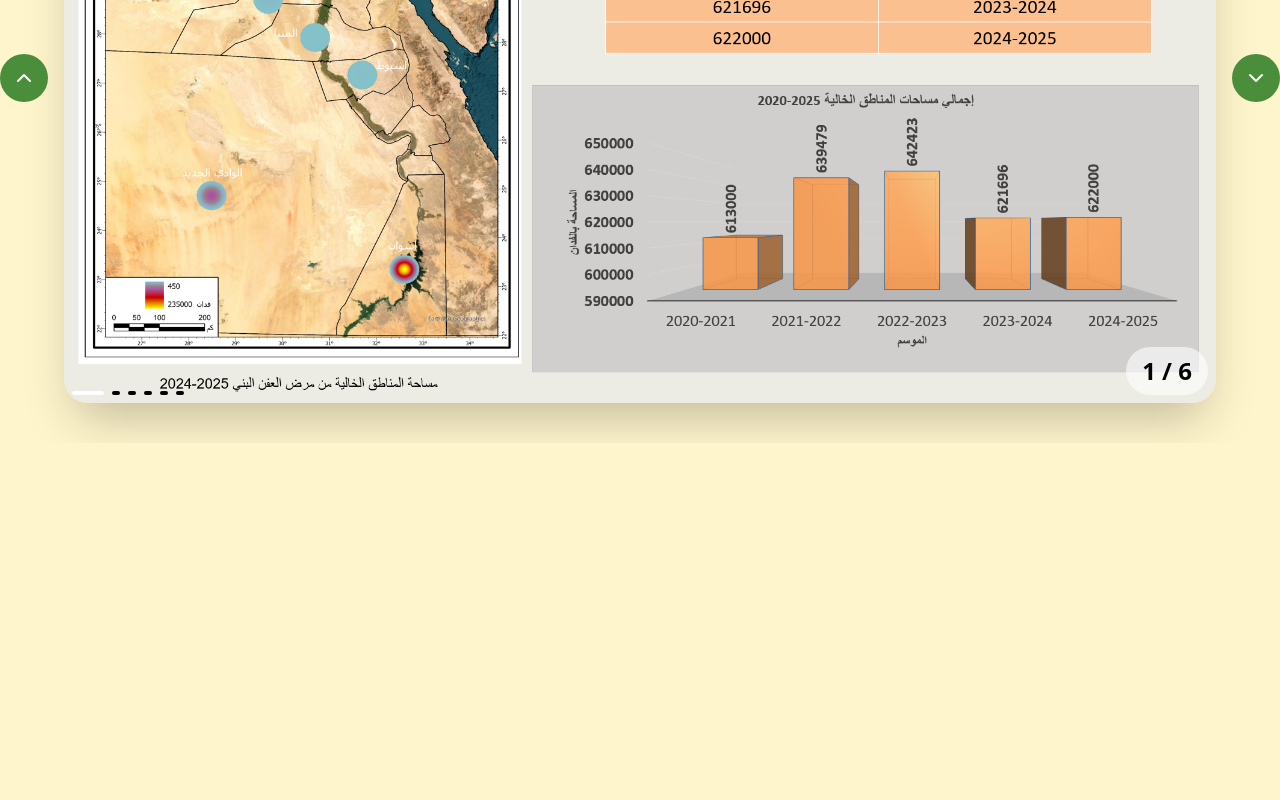
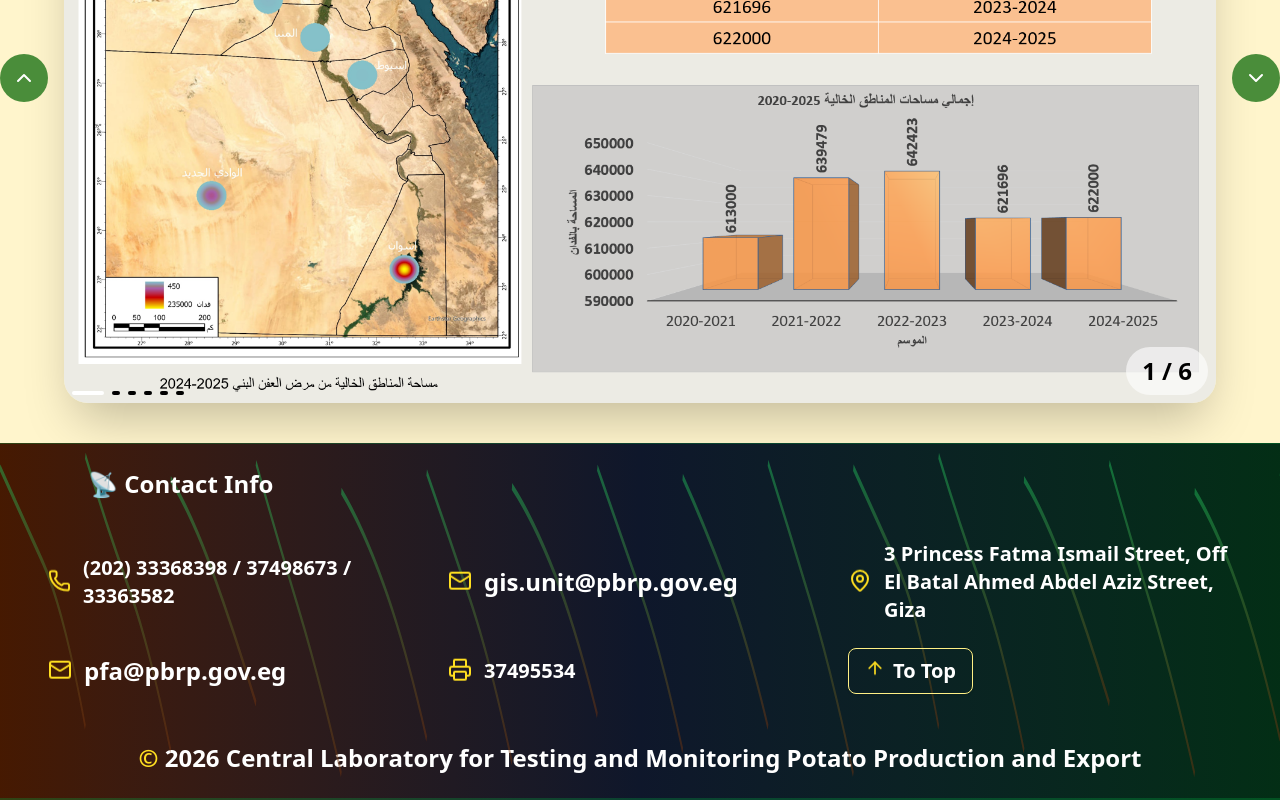
Before and after one commit to adhamsherif76262/Central_Laboratory_For_Testing_Monitoring_Potato_Production_Export, a Next.js app: page /en/about_Us in a window 1280 px wide. Shown: the part 618-1418 px from the top of the page. Before the commit the page ends 1061 px from the top, so only its background shows below. Built offline with nearby package versions, Linux system fonts and the light colour scheme.

Commit message:
Implemented The Footer Component 100%

```diff
--- a/app/[lang]/layout.tsx
+++ b/app/[lang]/layout.tsx
@@ -3,6 +3,7 @@ import type { Metadata } from "next";
 import { Geist, Geist_Mono } from "next/font/google";
 import "./globals.css";
 import DesktopNavbar from "../../components/navbar/DesktopNavbar";
+import Footer from "../../components/footer/footer";
 import { Amiri } from 'next/font/google';
 import { clsx } from "clsx";
 
@@ -52,7 +53,7 @@ export default async function RootLayout({
       )}>
         <DesktopNavbar />
         {children}
-
+        <Footer rtl={dir === 'rtl' ? true : false}/>
         {/* <script src="../../node_modules/preline/dist/preline.js"></script> */}
       </body>
     </html>
--- /dev/null
+++ b/components/footer/footer.tsx
@@ -0,0 +1,140 @@
+// components/FuturisticFooter.tsx
+'use client';
+import {
+  Phone, Printer, Mail, MapPin, ArrowUp,
+} from 'lucide-react';
+// import { usePathname } from 'next/navigation';
+import MorphingTypography from '../MorphingTypography'
+import clsx from 'clsx';
+
+type Props = {
+  rtl?: boolean;
+};
+
+  function Handle_To_Top_Click(){
+     window.scrollTo({ top: 0, behavior: 'smooth' })
+  }
+
+export default function Footer( {rtl} : Props) {
+    // const pathname = usePathname();
+    // const currentLang = pathname?.split('/')[1] === 'ar' ? 'ar' : 'en';
+    // const departments = currentLang === 'ar' ? departmentsAr : departmentsEn;
+    const currentLang =   rtl ? 'ar' : 'en';
+
+    return (
+    <footer
+      dir={currentLang === 'ar' ? 'rtl' : 'ltr'}
+      className={clsx(
+        "font-black mt-0 xxxs:text-center w-full px-4 sm:px-6 lg:px-12 py-6 relative bg-linear-to-r from-amber-950 via-slate-900 to-green-950 border-b-2 border-green-600/30 overflow-hidden p-0 text-white border-t",
+        currentLang === 'ar' ? "md:text-right" : "md:text-left"
+      )}
+    >
+              <svg className={`absolute inset-0 w-full h-full opacity-90 animate-marquee-scroll-seamless not-md:hidden`} viewBox="0 0 3000 150" preserveAspectRatio="none">
+        <defs>
+          <linearGradient id="rootGradient" x1="0%" y1="0%" x2="100%" y2="100%">
+            <stop offset="0%" stopColor="rgba(34, 197, 94, 0.5)" />
+            <stop offset="100%" stopColor="rgba(120, 53, 15, 0.5)" />
+          </linearGradient>
+        </defs>
+        <g>
+          <path d="M 0,10 Q 50,30 100,50 T 200,120" stroke="url(#rootGradient)" strokeWidth="3" fill="none" />
+          <path d="M 200,5 Q 250,35 300,60 T 400,130" stroke="url(#rootGradient)" strokeWidth="3" fill="none" />
+          <path d="M 400,15 Q 450,30 500,55 T 600,110" stroke="url(#rootGradient)" strokeWidth="3" fill="none" />
+          <path d="M 600,8 Q 650,40 700,70 T 800,140" stroke="url(#rootGradient)" strokeWidth="3" fill="none" />
+          <path d="M 800,20 Q 850,35 900,60 T 1000,125" stroke="url(#rootGradient)" strokeWidth="3" fill="none" />
+          <path d="M 1000,12 Q 1050,38 1100,65 T 1200,135" stroke="url(#rootGradient)" strokeWidth="3" fill="none" />
+          <path d="M 1200,18 Q 1250,32 1300,55 T 1400,115" stroke="url(#rootGradient)" strokeWidth="3" fill="none" />
+          <path d="M 1400,10 Q 1450,36 1500,62 T 1600,130" stroke="url(#rootGradient)" strokeWidth="3" fill="none" />
+          <path d="M 1600,14 Q 1650,34 1700,58 T 1800,120" stroke="url(#rootGradient)" strokeWidth="3" fill="none" />
+          <path d="M 1800,8 Q 1850,37 1900,67 T 2000,140" stroke="url(#rootGradient)" strokeWidth="3" fill="none" />
+        </g>
+\        <g>
+          <path d="M 2000,10 Q 2050,30 2100,50 T 2200,120" stroke="url(#rootGradient)" strokeWidth="3" fill="none" />
+          <path d="M 2200,5 Q 2250,35 2300,60 T 2400,130" stroke="url(#rootGradient)" strokeWidth="3" fill="none" />
+          <path d="M 2400,15 Q 2450,30 2500,55 T 2600,110" stroke="url(#rootGradient)" strokeWidth="3" fill="none" />
+          <path d="M 2600,8 Q 2650,40 2700,70 T 2800,140" stroke="url(#rootGradient)" strokeWidth="3" fill="none" />
+          <path d="M 2800,20 Q 2850,35 2900,60 T 3000,125" stroke="url(#rootGradient)" strokeWidth="3" fill="none" />
+          <path d="M 3000,12 Q 3050,38 3100,65 T 3200,135" stroke="url(#rootGradient)" strokeWidth="3" fill="none" />
+          <path d="M 3200,18 Q 3250,32 3300,55 T 3400,115" stroke="url(#rootGradient)" strokeWidth="3" fill="none" />
+          <path d="M 3400,10 Q 3450,36 3500,62 T 3600,130" stroke="url(#rootGradient)" strokeWidth="3" fill="none" />
+          <path d="M 3600,14 Q 3650,34 3700,58 T 3800,120" stroke="url(#rootGradient)" strokeWidth="3" fill="none" />
+          <path d="M 3800,8 Q 3850,37 3900,67 T 4000,140" stroke="url(#rootGradient)" strokeWidth="3" fill="none" />
+        </g>
+      </svg>
+
+      <div className=" max-w-7xl mx-auto grid grid-cols-1 md:Grid-Columns relative gap-8 z-10">
+        {/* Contact Info */}
+        <div className=''>
+          <h3 className=" text-white xxxs:text-2xl md:T-Scale md:ml-10 xxxs:ml-0  mb-10">📡 {currentLang === 'ar' ? 'معلومات الاتصال' : 'Contact Info'}</h3>
+          <ul className="space-y-2 xxxs:text-xl xxxs:mx-auto xxxs:w-fit md:mx-0 grid grid-cols-1 md:grid-cols-2 xl:grid-cols-3 gap-4">
+            <li className="flex items-center xxxs:justify-center md:justify-start gap-3">
+              <Phone className="animate-bounce text-yellow-300 w-6 h-6 mt-1" />
+              <span>{currentLang === 'ar' ? "٣٣٣٦٣٥٨٢ / ٣٧٤٩٨٦٧٣ /  ٣٣٣٦٨٣٩٨(٢٠٢)" : "(202) 33368398 / 37498673 / 33363582"}</span>
+            </li>
+                        <li className="flex items-center xxxs:justify-center md:justify-start gap-3 xxxs:text-2xl">
+              <Mail className="animate-bounce text-yellow-300 w-6 h-6 mt-1" />
+                <a
+                  href="mailto:iu.fcri@yahoo.com?subject=Contact%20Request%20Concerning?body=Dear%20FCRI%20Team%3B"
+                  className="hover:underline text-white break-all"
+                >
+                  gis.unit@pbrp.gov.eg
+                </a>
+            </li>
+            <li className="flex items-center xxxs:justify-center md:justify-start gap-3">
+              <MapPin className="animate-bounce text-yellow-300 min-w-6 min-h-6 mt-1" />
+              <span className=''>
+                {currentLang === 'ar'
+                  ? '٣ شارع الاميرة فاطمة اسماعيل متفرع من شارع البطل احمد عبد العزيز - الجيزة'
+                  : '3 Princess Fatma Ismail Street, Off El Batal Ahmed Abdel Aziz Street, Giza'}
+              </span>
+            </li>
+            <li className="flex items-center xxxs:justify-center md:justify-start gap-3 xxxs:text-2xl">
+              <Mail className="animate-bounce text-yellow-300 w-6 h-6 mt-1" />
+                <a
+                  href="mailto:iu.fcri@yahoo.com?subject=Contact%20Request%20Concerning?body=Dear%20FCRI%20Team%3B"
+                  className="hover:underline text-white break-all"
+                >
+                  pfa@pbrp.gov.eg
+                </a>
+            </li>
+
+            <li className="flex items-center xxxs:justify-center md:justify-start  gap-3">
+              <Printer className="animate-bounce text-yellow-300 w-6 h-6 mt-1" />
+              <span>{currentLang === 'ar' ? "٣٧٤٩٥٥٣٤" : "37495534"}</span>
+            </li>
+            <div className="xxxs:hidden md:block text-xl mx-autos mxS-10 mSy-10">
+              <button
+              onClick={Handle_To_Top_Click}
+                className="flex items-center gap-2 text-white hover:cursor-pointer  hover:text-blue-950 mt-4 md:mt-0 border border-yellow-200 px-4 py-2 rounded-lg transition-all hover:bg-yellow-200 hover:shadow-yellow-200 shadow-sm"
+              >
+                <ArrowUp className="w-5 h-5 animate-bounce text-yellow-300" />
+                {currentLang === 'ar' ? 'إلى الأعلى' : 'To Top'}
+              </button>
+              {/* <div className='xxxs:mt-10'>
+                <MorphingTypography />
+              </div> */}
+            </div>
+        {/* To Top */}
+        <div className="md:hidden flex flex-col justify-between xxxs:items-center md:items-start text-center md:text-right text-xl">
+          <button
+          onClick={Handle_To_Top_Click}
+            className="flex items-center gap-2 hover:cursor-pointer text-white hover:text-blue-600 mt-0 md:mt-0 border border-yellow-200 px-4 py-2 rounded-lg transition-all hover:bg-yellow-200 hover:shadow-yellow-200 shadow-sm"
+          >
+            <ArrowUp className="w-5 h-5 animate-bounce text-yellow-300" />
+            {currentLang === 'ar' ? 'إلى الأعلى' : 'To Top'}
+          </button>
+          {/* <div className='xxxs:mt-10 mb-14'>
+                <MorphingTypography />
+          </div> */}
+        </div>
+          </ul>
+                  {/* To Top */}
+        </div>
+
+      </div>
+      <p className="text-2xl xxxs:mt-10 mb-0 pb-0 text-white xxxs:text-center">
+            <span className="text-yellow-300">&copy;</span> {new Date().getFullYear()} {currentLang === 'ar' ? 'المعمل المركزي لفحص ومراقبة انتاج وتصدير البطاطس' : 'Central Laboratory for Testing and Monitoring Potato Production and Export'}
+      </p>
+    </footer>
+  );
+}
--- a/components/navbar/DesktopNavbar.tsx
+++ b/components/navbar/DesktopNavbar.tsx
@@ -54,7 +54,7 @@ const navLabels = {
   return (
     <nav dir={lang === "ar" ? "rtl" : "ltr"}  className="relative bg-linear-to-r from-amber-950 via-slate-900 to-green-950 border-b-2 border-green-600/30 overflow-hidden p-0">
       {/* Marquee effect background - SVG scrolls seamlessly with duplicated content */}
-      <svg className={`absolute inset-0 w-full h-full opacity-90 animate-marquee-scroll-seamless not-sm:hidden ${(isOpen || isClosing) ? "hidden" : "block"}`} viewBox="0 0 3000 150" preserveAspectRatio="none">
+      <svg className={`absolute inset-0 z-0 w-full h-full opacity-90 animate-marquee-scroll-seamless not-sm:hidden ${(isOpen || isClosing) ? "hidden" : "block"}`} viewBox="0 0 3000 150" preserveAspectRatio="none">
         <defs>
           <linearGradient id="rootGradient" x1="0%" y1="0%" x2="100%" y2="100%">
             <stop offset="0%" stopColor="rgba(34, 197, 94, 0.5)" />
```
Also changed, not shown: 1 other file (tests, documents, lock files or other folders).
